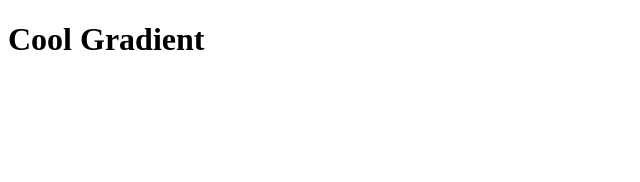
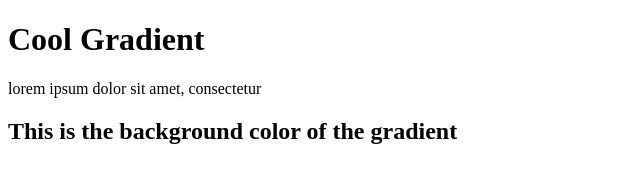
Before and after one commit to codershubham350/background-generator, a plain HTML site: page index.html in a window 1280 px wide. Shown: the whole page, without its empty margins (0-640 px from the left). Drawn offline with Linux system fonts and the light colour scheme.

Commit message:
changing text

```diff
--- a/index.html
+++ b/index.html
@@ -6,6 +6,10 @@
     <meta name="viewport" content="width=device-width, initial-scale=1.0" />
     <title>Cool Gradient</title>
     <h1>Cool Gradient</h1>
+    <p>lorem ipsum dolor sit amet, consectetur</p>
+    <div>
+      <h2>This is the background color of the gradient</h2>
+    </div>
   </head>
   <body></body>
 </html>
```
